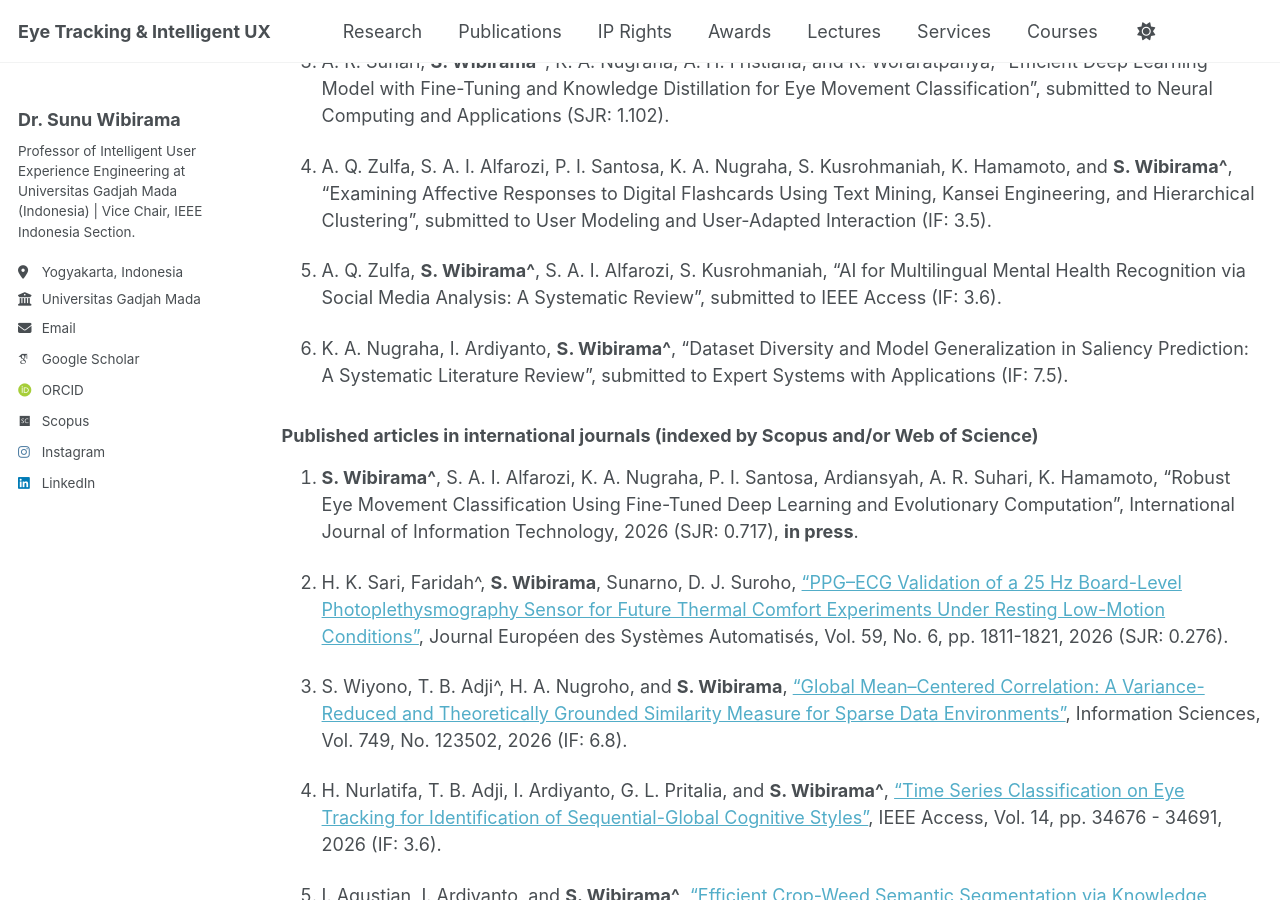
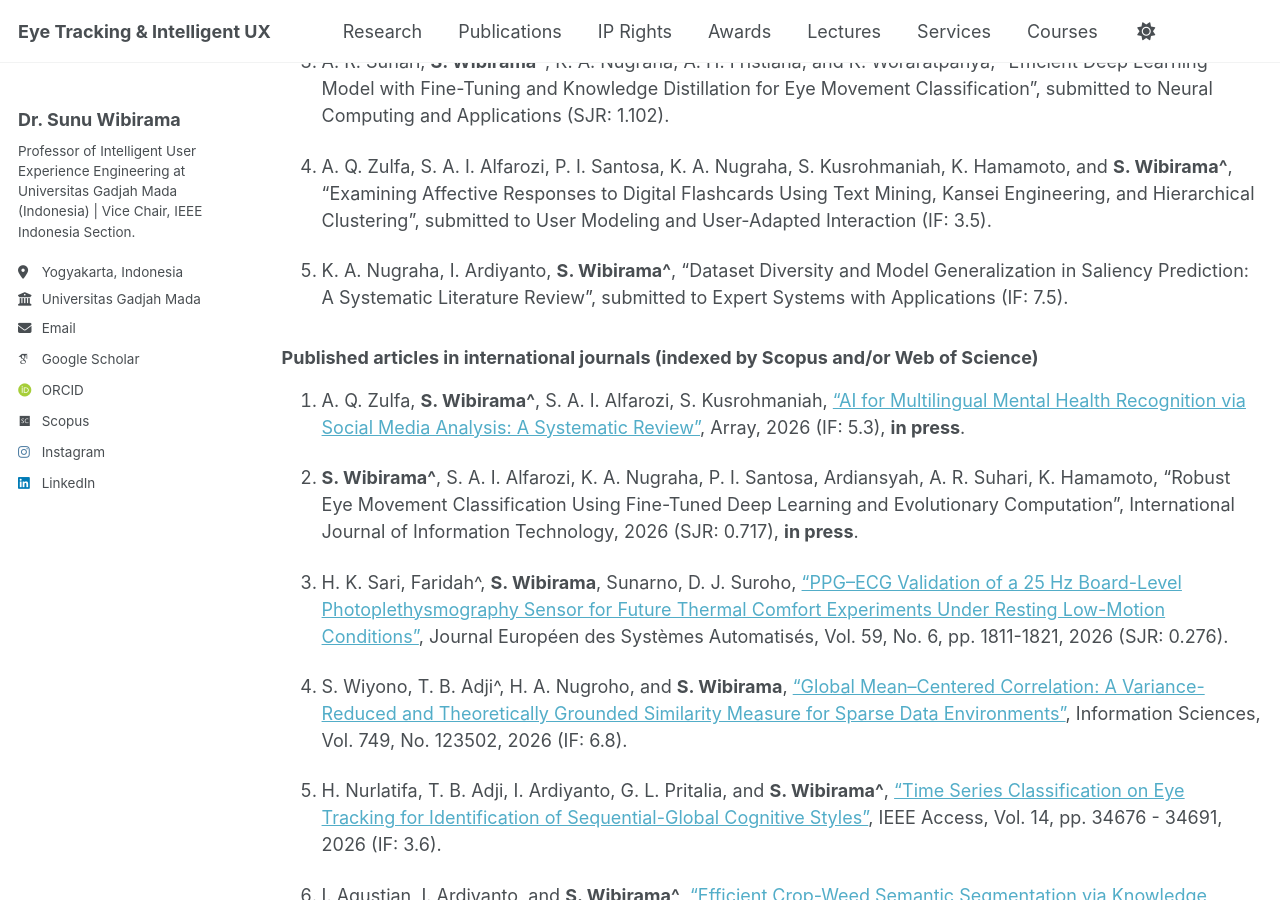
Before and after one commit to wibirama/wibirama.github.io, a Jekyll site: the page built from _pages/allpublications.md, in a window 1280 px wide and 900 px high, scrolled down 666 px. Built offline with Jekyll 4.4.1, drawn with Linux system fonts in a browser that asks for light colours; emoji names are drawn with the system emoji font; some web fonts are replaced; a script that is not in the unit is left out.

Commit message:
Update allpublications.md

```diff
--- a/_pages/allpublications.md
+++ b/_pages/allpublications.md
@@ -29,72 +29,72 @@ Journal articles
 
 4. A. Q. Zulfa, S. A. I. Alfarozi, P. I. Santosa, K. A. Nugraha, S. Kusrohmaniah, K. Hamamoto, and **S. Wibirama^**, "Examining Affective Responses to Digital Flashcards Using Text Mining, Kansei Engineering, and Hierarchical Clustering", submitted to User Modeling and User-Adapted Interaction (IF: 3.5).
 
-5. A. Q. Zulfa, **S. Wibirama^**, S. A. I. Alfarozi, S. Kusrohmaniah, "AI for Multilingual Mental Health Recognition via Social Media Analysis: A Systematic Review", submitted to IEEE Access (IF: 3.6).
-
-6. K. A. Nugraha, I. Ardiyanto, **S. Wibirama^**, "Dataset Diversity and Model Generalization in Saliency Prediction: A Systematic Literature Review", submitted to Expert Systems with Applications (IF: 7.5).
+5. K. A. Nugraha, I. Ardiyanto, **S. Wibirama^**, "Dataset Diversity and Model Generalization in Saliency Prediction: A Systematic Literature Review", submitted to Expert Systems with Applications (IF: 7.5).
 
 
 ### Published articles in international journals (indexed by Scopus and/or Web of Science)
 
-1. **S. Wibirama^**, S. A. I. Alfarozi, K. A. Nugraha, P. I. Santosa, Ardiansyah, A. R. Suhari, K. Hamamoto, "Robust Eye Movement Classification Using Fine-Tuned Deep Learning and Evolutionary Computation", International Journal of Information Technology, 2026 (SJR: 0.717), **in press**.
+1. A. Q. Zulfa, **S. Wibirama^**, S. A. I. Alfarozi, S. Kusrohmaniah, ["AI for Multilingual Mental Health Recognition via Social Media Analysis: A Systematic Review"](https://doi.org/10.1016/j.array.2026.101373), Array, 2026 (IF: 5.3), **in press**.
 
-2. H. K. Sari, Faridah^, **S. Wibirama**, Sunarno, D. J. Suroho, ["PPG–ECG Validation of a 25 Hz Board-Level Photoplethysmography Sensor for Future Thermal Comfort Experiments Under Resting Low-Motion Conditions"](https://doi.org/10.18280/jesa.590625), Journal Européen des Systèmes Automatisés, Vol. 59, No. 6, pp. 1811-1821, 2026 (SJR: 0.276).
+2. **S. Wibirama^**, S. A. I. Alfarozi, K. A. Nugraha, P. I. Santosa, Ardiansyah, A. R. Suhari, K. Hamamoto, "Robust Eye Movement Classification Using Fine-Tuned Deep Learning and Evolutionary Computation", International Journal of Information Technology, 2026 (SJR: 0.717), **in press**.
 
-3. S. Wiyono, T. B. Adji^, H. A. Nugroho, and **S. Wibirama**, ["Global Mean–Centered Correlation: A Variance-Reduced and Theoretically Grounded Similarity Measure for Sparse Data Environments"](https://doi.org/10.1016/j.ins.2026.123502), Information Sciences, Vol. 749, No. 123502, 2026 (IF: 6.8).
+3. H. K. Sari, Faridah^, **S. Wibirama**, Sunarno, D. J. Suroho, ["PPG–ECG Validation of a 25 Hz Board-Level Photoplethysmography Sensor for Future Thermal Comfort Experiments Under Resting Low-Motion Conditions"](https://doi.org/10.18280/jesa.590625), Journal Européen des Systèmes Automatisés, Vol. 59, No. 6, pp. 1811-1821, 2026 (SJR: 0.276).
 
-4. H. Nurlatifa, T. B. Adji, I. Ardiyanto, G. L. Pritalia, and **S. Wibirama^**, ["Time Series Classification on Eye Tracking for Identification of Sequential-Global Cognitive Styles"](https://doi.org/10.1109/ACCESS.2026.3668841), IEEE Access, Vol. 14, pp. 34676 - 34691, 2026 (IF: 3.6).
+4. S. Wiyono, T. B. Adji^, H. A. Nugroho, and **S. Wibirama**, ["Global Mean–Centered Correlation: A Variance-Reduced and Theoretically Grounded Similarity Measure for Sparse Data Environments"](https://doi.org/10.1016/j.ins.2026.123502), Information Sciences, Vol. 749, No. 123502, 2026 (IF: 6.8).
 
-5.  I. Agustian, I. Ardiyanto, and **S. Wibirama^**, ["Efficient Crop-Weed Semantic Segmentation via Knowledge Distillation from DeepLabV3+ to Fast-SCNN"](https://doi.org/10.1016/j.grets.2026.100357), Green Technologies and Sustainability, Vol. 4, No. 2, pp. 100357, 2026 (IF: 12.2).
+5. H. Nurlatifa, T. B. Adji, I. Ardiyanto, G. L. Pritalia, and **S. Wibirama^**, ["Time Series Classification on Eye Tracking for Identification of Sequential-Global Cognitive Styles"](https://doi.org/10.1109/ACCESS.2026.3668841), IEEE Access, Vol. 14, pp. 34676 - 34691, 2026 (IF: 3.6).
 
-6. **S. Wibirama^**, M. A. Fikri, I. K. Aliza, K. A. Nugraha, S. A. I, Alfarozi, N. A. Setiawan, A. R. Suhari, and S. Kusrohmaniah, ["Cognitive Load Classification During Online Shopping Using Deep Learning on Time Series Eye Movement Indices"](https://doi.org/10.1016/j.array.2025.100669), Array, Vol. 29, pp. 100669: 1-16, 2026 (IF: 4.5).
+6.  I. Agustian, I. Ardiyanto, and **S. Wibirama^**, ["Efficient Crop-Weed Semantic Segmentation via Knowledge Distillation from DeepLabV3+ to Fast-SCNN"](https://doi.org/10.1016/j.grets.2026.100357), Green Technologies and Sustainability, Vol. 4, No. 2, pp. 100357, 2026 (IF: 12.2).
 
-7. K. A. Nugraha, **S. Wibirama^**, and I. Ardiyanto, ["Fine-tuning Deep Neural Network for Saliency Prediction in Movie Poster Documents"](https://doi.org/10.1016/j.icte.2025.09.008), ICT Express, Vol.11, pp. 1181–1185, 2025 (IF: 4.2).
+7. **S. Wibirama^**, M. A. Fikri, I. K. Aliza, K. A. Nugraha, S. A. I, Alfarozi, N. A. Setiawan, A. R. Suhari, and S. Kusrohmaniah, ["Cognitive Load Classification During Online Shopping Using Deep Learning on Time Series Eye Movement Indices"](https://doi.org/10.1016/j.array.2025.100669), Array, Vol. 29, pp. 100669: 1-16, 2026 (IF: 4.5).
 
-8.  **S. Wibirama^**, S. A. I, Alfarozi, A. R. Suhari, A. H. Fristiana, H. Nurlatifa, and P. I. Santosa, ["Classification of Cognitive Load Using Deep Learning Based on Eye Movement Indices"](https://doi.org/10.1109/ACCESS.2025.3613292), IEEE Access, Vol. 13, pp. 167324-167343, 2025 (IF: 3.6).
+8. K. A. Nugraha, **S. Wibirama^**, and I. Ardiyanto, ["Fine-tuning Deep Neural Network for Saliency Prediction in Movie Poster Documents"](https://doi.org/10.1016/j.icte.2025.09.008), ICT Express, Vol.11, pp. 1181–1185, 2025 (IF: 4.2).
 
-9. D. S. E. Atmaja, **S. Wibirama**, M.K. Herliansyah, A. Sudiarso, ["Comparative Study of Integral Image and Normalized Cross-Correlation Methods for Defect Detection on Batik Klowong Fabric"](https://doi.org/10.1016/j.rineng.2025.104124),  Results in Engineering, Vol. 25, pp. 104124, 2025. (IF: 5.0).
+9.  **S. Wibirama^**, S. A. I, Alfarozi, A. R. Suhari, A. H. Fristiana, H. Nurlatifa, and P. I. Santosa, ["Classification of Cognitive Load Using Deep Learning Based on Eye Movement Indices"](https://doi.org/10.1109/ACCESS.2025.3613292), IEEE Access, Vol. 13, pp. 167324-167343, 2025 (IF: 3.6).
 
-10. S. Rosidah, F.X. Ivan, S. Murnani, H. Nurlatifa, and **S. Wibirama^**, ["Impact of Color, Shape, and Typeface on Visual Attention: An Eye Tracking-Based User Experience Study"](https://ajstd.ubd.edu.bn/journal/vol42/iss1/2), ASEAN Journal on Science and Technology for Development (AJSTD), Vol. 42, No. 1, Article 2, pp.10-26, 2025 (SJR: 0.262).
+10. D. S. E. Atmaja, **S. Wibirama**, M.K. Herliansyah, A. Sudiarso, ["Comparative Study of Integral Image and Normalized Cross-Correlation Methods for Defect Detection on Batik Klowong Fabric"](https://doi.org/10.1016/j.rineng.2025.104124),  Results in Engineering, Vol. 25, pp. 104124, 2025. (IF: 5.0).
 
-11. A. H. Fristiana, S.A.I Alfarozi, A.E. Permansari, M. Pratama, **S. Wibirama^**, ["A Survey on Hyperparameters Optimization of Deep Learning for Time Series Classification"](https://doi.org/10.1109/ACCESS.2024.3516198),  IEEE Access, Vol.12, pp. 191162-191198, 2024 (IF: 3.4).
+11. S. Rosidah, F.X. Ivan, S. Murnani, H. Nurlatifa, and **S. Wibirama^**, ["Impact of Color, Shape, and Typeface on Visual Attention: An Eye Tracking-Based User Experience Study"](https://ajstd.ubd.edu.bn/journal/vol42/iss1/2), ASEAN Journal on Science and Technology for Development (AJSTD), Vol. 42, No. 1, Article 2, pp.10-26, 2025 (SJR: 0.262).
 
-12. S. Murnani, N.A. Setiawan, **S. Wibirama^**, ["Robust Object Selection in Spontaneous Gaze-Controlled Application using Exponential Moving Average and Hidden Markov Model"](https://doi.org/10.1109/THMS.2024.3413781), IEEE Transactions on Human-Machine Systems, Vol. 54, No. 5, pp. 485-498, 2024 (IF: 3.5).
+12. A. H. Fristiana, S.A.I Alfarozi, A.E. Permansari, M. Pratama, **S. Wibirama^**, ["A Survey on Hyperparameters Optimization of Deep Learning for Time Series Classification"](https://doi.org/10.1109/ACCESS.2024.3516198),  IEEE Access, Vol.12, pp. 191162-191198, 2024 (IF: 3.4).
 
-13. N. Paeedeh, M. Pratama, **S. Wibirama**, W. Mayer, Z. Cao, and R. Kowalczyk, ["Few-Shot Class Incremental Learning via Robust Transformer Approach"](https://doi.org/10.1016/j.ins.2024.120751), Information Sciences, Vol. 675, No. 120751, 2024 (IF: 8.1).
+13. S. Murnani, N.A. Setiawan, **S. Wibirama^**, ["Robust Object Selection in Spontaneous Gaze-Controlled Application using Exponential Moving Average and Hidden Markov Model"](https://doi.org/10.1109/THMS.2024.3413781), IEEE Transactions on Human-Machine Systems, Vol. 54, No. 5, pp. 485-498, 2024 (IF: 3.5).
 
-14. H. Nurlatifa, R. Hartanto, A. Ataka, and  **S. Wibirama^**, ["Optimum Object Selection Methods for Spontaneous Gaze-Based Interaction with Linear and Circular Trajectories"](https://doi.org/10.1016/j.rineng.2024.101769), Results in Engineering, Vol. 21, pp. 101769, 2024 (IF: 5.0).
+14. N. Paeedeh, M. Pratama, **S. Wibirama**, W. Mayer, Z. Cao, and R. Kowalczyk, ["Few-Shot Class Incremental Learning via Robust Transformer Approach"](https://doi.org/10.1016/j.ins.2024.120751), Information Sciences, Vol. 675, No. 120751, 2024 (IF: 8.1).
 
-15. L. A. Putri, I. Rahman, M. Puspita, S. N. Hidayat, A. B. Dharmawan, A. Rianjanu, **S. Wibirama**, R. Roto, K. Triyana, and H. S. Wasisto, ["Rapid analysis of meat floss origin using a supervised machine learning-based electronic nose towards food authentication"](https://doi.org/10.1038/s41538-023-00205-2), npj Science of Food, Vol. 7, No. 31, pp. 1-15, 2023 (IF: 7.000).
+15. H. Nurlatifa, R. Hartanto, A. Ataka, and  **S. Wibirama^**, ["Optimum Object Selection Methods for Spontaneous Gaze-Based Interaction with Linear and Circular Trajectories"](https://doi.org/10.1016/j.rineng.2024.101769), Results in Engineering, Vol. 21, pp. 101769, 2024 (IF: 5.0).
 
-16. P. V. Yulianandra, S. Murnani, P.I. Santosa, **S. Wibirama^**, ["Observing Cognitive Load During Online Learning with Various Task Complexities: An Eye Tracking Approach"](https://doi.org/10.1504/IJIL.2023.10051446), International Journal of Innovation and Learning, Vol. 34, No. 1, pp. 96-117, 2023 (SJR: 0.226).
+16. L. A. Putri, I. Rahman, M. Puspita, S. N. Hidayat, A. B. Dharmawan, A. Rianjanu, **S. Wibirama**, R. Roto, K. Triyana, and H. S. Wasisto, ["Rapid analysis of meat floss origin using a supervised machine learning-based electronic nose towards food authentication"](https://doi.org/10.1038/s41538-023-00205-2), npj Science of Food, Vol. 7, No. 31, pp. 1-15, 2023 (IF: 7.000).
 
-17. S. Murnani, N.A. Setiawan, **S. Wibirama**, ["Spontaneous Gaze Interaction Based on Smooth Pursuit Eye Movement Using Difference Pattern Approach"](https://doi.org/10.21924/cst.7.1.2022.739), Communications in Science and Technology, Vol. 7, No.1, pp.8-14, 2022 (SJR: 0.277).
+17. P. V. Yulianandra, S. Murnani, P.I. Santosa, **S. Wibirama^**, ["Observing Cognitive Load During Online Learning with Various Task Complexities: An Eye Tracking Approach"](https://doi.org/10.1504/IJIL.2023.10051446), International Journal of Innovation and Learning, Vol. 34, No. 1, pp. 96-117, 2023 (SJR: 0.226).
 
-18. A.E. Permanasari, D.A. Hidayat, **S. Wibirama**, I.S. Sakkinah, and D.R.A. Rambli, ["Development of a hospital virtual tour with virtual reality-based panorama"](https://doi.org/10.1504/IJIL.2021.117218), International Journal of Innovation and Learning, Vol. 30, No. 2, pp.119–131, 2021 (SJR: 0.226).
+18. S. Murnani, N.A. Setiawan, **S. Wibirama**, ["Spontaneous Gaze Interaction Based on Smooth Pursuit Eye Movement Using Difference Pattern Approach"](https://doi.org/10.21924/cst.7.1.2022.739), Communications in Science and Technology, Vol. 7, No.1, pp.8-14, 2022 (SJR: 0.277).
 
-19. **S. Wibirama^**, P. I. Santosa, P. Widyarani, N. Brilianto, W. Hafidh, ["Physical Discomfort and Eye Movements during Arbitrary and Optical Flow-Like Motions in Stereo 3D Contents"](https://doi.org/10.1007/s10055-019-00386-w), Virtual Reality, Vol. 24, pp. 39-51, 2020 (IF: 5.471).
+19. A.E. Permanasari, D.A. Hidayat, **S. Wibirama**, I.S. Sakkinah, and D.R.A. Rambli, ["Development of a hospital virtual tour with virtual reality-based panorama"](https://doi.org/10.1504/IJIL.2021.117218), International Journal of Innovation and Learning, Vol. 30, No. 2, pp.119–131, 2021 (SJR: 0.226).
 
-20. I. Ardiyanto, **S. Wibirama**, F. Nurwanto, ["Sliding Variance and Data Range for Lightweight Sports Activitiy Recognition with Fusion Modalities"](https://doi.org/10.1016/j.jksuci.2018.08.012), Journal of King Saud University-Computer and Information Sciences, Vol. 32, pp. 775-783, 2020 (IF: 9.006).
+20. **S. Wibirama^**, P. I. Santosa, P. Widyarani, N. Brilianto, W. Hafidh, ["Physical Discomfort and Eye Movements during Arbitrary and Optical Flow-Like Motions in Stereo 3D Contents"](https://doi.org/10.1007/s10055-019-00386-w), Virtual Reality, Vol. 24, pp. 39-51, 2020 (IF: 5.471).
 
-21. S. Thiyagarajan, S. N. Rosli, M. Kamal M. A, **S. Wibirama**, ["Tracking The Eye-Mind Relationship of Positive Emotion using Eye Tracking Technique"](https://jamt.utem.edu.my/jamt/article/view/5725),  Journal of Advanced Manufacturing Technology, Vol.13, No.2 (2), 2019 (SJR: 0.146).
+21. I. Ardiyanto, **S. Wibirama**, F. Nurwanto, ["Sliding Variance and Data Range for Lightweight Sports Activitiy Recognition with Fusion Modalities"](https://doi.org/10.1016/j.jksuci.2018.08.012), Journal of King Saud University-Computer and Information Sciences, Vol. 32, pp. 775-783, 2020 (IF: 9.006).
 
-22. S. Thiyagarajan, M. Kamal M. A., **S. Wibirama**, O. Mikami, ["Applying Eye Tracking Device on The Gazing Behaviour and Its Effects on Emotions Attributes"](https://jamt.utem.edu.my/jamt/article/view/5722), Journal of Advanced Manufacturing Technology, Vol.13, No.2 (2), 2019 (SJR: 0.146).
+22. S. Thiyagarajan, S. N. Rosli, M. Kamal M. A, **S. Wibirama**, ["Tracking The Eye-Mind Relationship of Positive Emotion using Eye Tracking Technique"](https://jamt.utem.edu.my/jamt/article/view/5725),  Journal of Advanced Manufacturing Technology, Vol.13, No.2 (2), 2019 (SJR: 0.146).
 
-23. N. H. Baharom, S. R. Aid, M. Kamal M. A., **S. Wibirama**, O. Mikami, ["Exploring The Eye Tracking Data on Human Behaviour on Consumer Merchandise Product"](https://jamt.utem.edu.my/jamt/article/view/5723), Journal of Advanced Manufacturing Technology, Vol.13, No.2 (2), 2019 (SJR: 0.146).
+23. S. Thiyagarajan, M. Kamal M. A., **S. Wibirama**, O. Mikami, ["Applying Eye Tracking Device on The Gazing Behaviour and Its Effects on Emotions Attributes"](https://jamt.utem.edu.my/jamt/article/view/5722), Journal of Advanced Manufacturing Technology, Vol.13, No.2 (2), 2019 (SJR: 0.146).
 
-24. N. H. Baharom, N. Jayabalan, M. Kamal M. A., **S. Wibirama**, ["Positive Emotion Recognition Through Eye Tracking Technology"](https://jamt.utem.edu.my/jamt/article/view/5683), Journal of Advanced Manufacturing Technology, Vol.13, No.2(1), pp.143-152, 2019 (SJR: 0.146).
+24. N. H. Baharom, S. R. Aid, M. Kamal M. A., **S. Wibirama**, O. Mikami, ["Exploring The Eye Tracking Data on Human Behaviour on Consumer Merchandise Product"](https://jamt.utem.edu.my/jamt/article/view/5723), Journal of Advanced Manufacturing Technology, Vol.13, No.2 (2), 2019 (SJR: 0.146).
 
-25. **S. Wibirama^**, I. Ardiyanto, T. Satriya, T. B. Adji, N. A. Setiawan, M. T. Setiawan, ["An Improved Pupil Localization Technique for Real-Time Video-Oculography under Extreme Eyelid Occlusion"](http://www.ijicic.org/ijicic-150423.pdf), International Journal of Innovative Computing, Information and Control, Vol. 15, No. 4, pp. 1547-1563, 2019 (SJR: 0.426).
+25. N. H. Baharom, N. Jayabalan, M. Kamal M. A., **S. Wibirama**, ["Positive Emotion Recognition Through Eye Tracking Technology"](https://jamt.utem.edu.my/jamt/article/view/5683), Journal of Advanced Manufacturing Technology, Vol.13, No.2(1), pp.143-152, 2019 (SJR: 0.146).
 
-26. W. Mahardika, **S. Wibirama^**, R. Ferdiana, S. S. Kusumawardani, ["A Novel User Experience Study of Parallax Scrolling using Eye Tracking and User Experience"](http://dx.doi.org/10.18517/ijaseit.8.4.6500), International Journal on Advanced Science, Engineering and Information Technology, Vol. 8, No. 4, pp. 1226-1233, 2018 (SJR: 0.208).
+26. **S. Wibirama^**, I. Ardiyanto, T. Satriya, T. B. Adji, N. A. Setiawan, M. T. Setiawan, ["An Improved Pupil Localization Technique for Real-Time Video-Oculography under Extreme Eyelid Occlusion"](http://www.ijicic.org/ijicic-150423.pdf), International Journal of Innovative Computing, Information and Control, Vol. 15, No. 4, pp. 1547-1563, 2019 (SJR: 0.426).
 
-27. **S. Wibirama^**, H. A. Nugroho, K. Hamamoto, ["Depth Gaze and ECG Based Frequency Dynamics during Motion Sickness in Stereoscopic 3D Movie"](https://doi.org/10.1016/j.entcom.2018.02.003), Entertainment Computing, Vol. 28, pp.117-127, 2018 (IF: 2.072).
+27. W. Mahardika, **S. Wibirama^**, R. Ferdiana, S. S. Kusumawardani, ["A Novel User Experience Study of Parallax Scrolling using Eye Tracking and User Experience"](http://dx.doi.org/10.18517/ijaseit.8.4.6500), International Journal on Advanced Science, Engineering and Information Technology, Vol. 8, No. 4, pp. 1226-1233, 2018 (SJR: 0.208).
 
-28. **S. Wibirama^**, H. A. Nugroho, K. Hamamoto, [“Evaluating 3D Gaze Tracking in Virtual Space: A Computer Graphics Approach”](http://doi.org/10.1016/j.entcom.2017.04.003), Entertainment Computing, Vol. 21, pp.11-17, 2017 (IF: 2.072).
+28. **S. Wibirama^**, H. A. Nugroho, K. Hamamoto, ["Depth Gaze and ECG Based Frequency Dynamics during Motion Sickness in Stereoscopic 3D Movie"](https://doi.org/10.1016/j.entcom.2018.02.003), Entertainment Computing, Vol. 28, pp.117-127, 2018 (IF: 2.072).
 
-29. **S.Wibirama^** and K. Hamamoto, [“3D Gaze Tracking on Stereoscopic Display using Optimized Geometric Method”](http://dx.doi.org/10.1541/ieejeiss.134.345), IEEJ Transactions on Electronics, Information, and Systems, Vol. 134, No. 3, pp. 345-352, 2014 (SJR: 0.154).
+29. **S. Wibirama^**, H. A. Nugroho, K. Hamamoto, [“Evaluating 3D Gaze Tracking in Virtual Space: A Computer Graphics Approach”](http://doi.org/10.1016/j.entcom.2017.04.003), Entertainment Computing, Vol. 21, pp.11-17, 2017 (IF: 2.072).
 
-30. **S. Wibirama^**,  S. Tungjitkusolmun, and C. Pintavirooj, [“Dual-Camera Acquisition for Accurate Measurement of Three-Dimensional Eye Movements”](http://dx.doi.org/10.1002/tee.21845), Transactions on Electrical and Electronic Engineering, Vol.8, No. 3, pp. 238-246, 2013 (IF: 0.923).
+30. **S.Wibirama^** and K. Hamamoto, [“3D Gaze Tracking on Stereoscopic Display using Optimized Geometric Method”](http://dx.doi.org/10.1541/ieejeiss.134.345), IEEJ Transactions on Electronics, Information, and Systems, Vol. 134, No. 3, pp. 345-352, 2014 (SJR: 0.154).
+
+31. **S. Wibirama^**,  S. Tungjitkusolmun, and C. Pintavirooj, [“Dual-Camera Acquisition for Accurate Measurement of Three-Dimensional Eye Movements”](http://dx.doi.org/10.1002/tee.21845), Transactions on Electrical and Electronic Engineering, Vol.8, No. 3, pp. 238-246, 2013 (IF: 0.923).
 
 Conference papers
 ======
```
